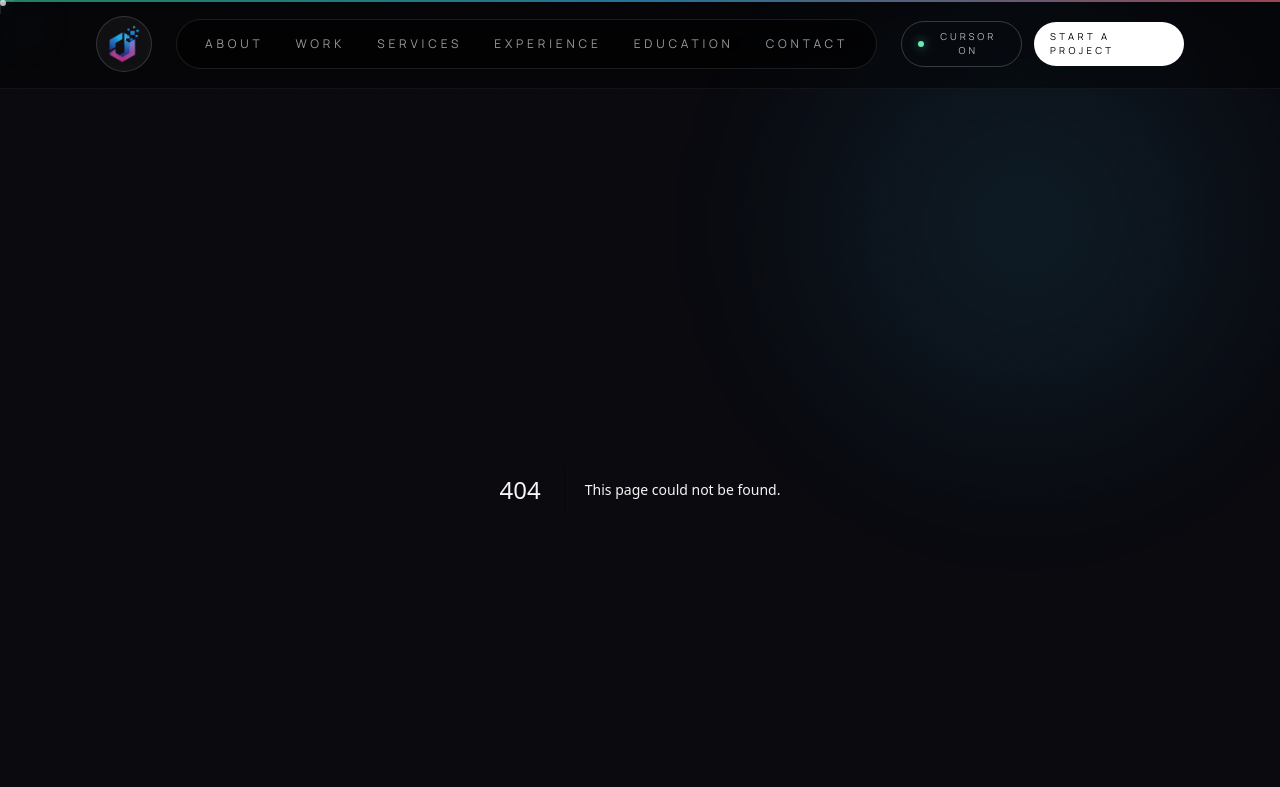
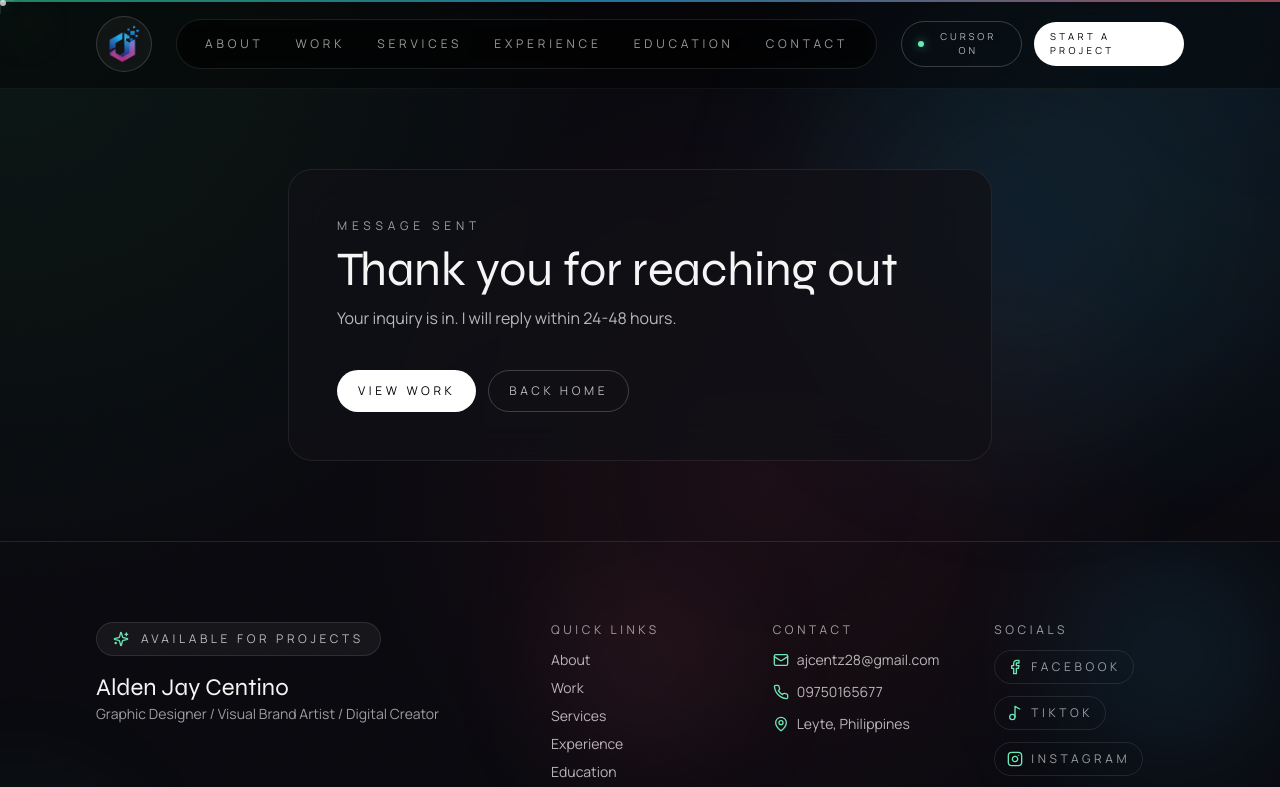
Before and after one commit to Ajaycentz/e-portfolio, a Next.js app: page /thank-you in a window 1280 px wide. Before the commit this address had no page. Shown: the top 787 px of the page. Built offline with nearby package versions, Linux system fonts and the light colour scheme.

Commit message:
Add thank-you page for form submissions

```diff
--- /dev/null
+++ b/src/app/thank-you/page.tsx
@@ -0,0 +1,45 @@
+import Link from "next/link";
+import { PageReveal } from "@/components/ui/PageReveal";
+import { SectionHeading } from "@/components/ui/SectionHeading";
+
+export const metadata = {
+  title: "Thank you | Alden Jay Centino",
+  description: "Your inquiry has been received.",
+  openGraph: {
+    title: "Thank you | Alden Jay Centino",
+    description: "Your inquiry has been received.",
+    images: ["/Profile.jpg"],
+  },
+};
+
+export default function ThankYouPage() {
+  return (
+    <PageReveal>
+      <div className="section">
+        <div className="mx-auto max-w-3xl px-4 sm:px-6 lg:px-8">
+          <div className="glass rounded-3xl p-8 md:p-12">
+            <SectionHeading
+              eyebrow="Message sent"
+              title="Thank you for reaching out"
+              description="Your inquiry is in. I will reply within 24-48 hours."
+            />
+            <div className="mt-6 flex flex-wrap gap-3">
+              <Link
+                href="/work"
+                className="rounded-full border border-white/20 bg-white px-5 py-3 text-xs uppercase tracking-[0.3em] text-black"
+              >
+                View work
+              </Link>
+              <Link
+                href="/"
+                className="rounded-full border border-white/20 px-5 py-3 text-xs uppercase tracking-[0.3em] text-white/70 transition hover:border-white/40 hover:text-white"
+              >
+                Back home
+              </Link>
+            </div>
+          </div>
+        </div>
+      </div>
+    </PageReveal>
+  );
+}
--- a/src/components/ui/ContactForm.tsx
+++ b/src/components/ui/ContactForm.tsx
@@ -71,6 +71,7 @@ export function ContactForm() {
     <form
       name="contact"
       method="POST"
+      action="/thank-you"
       data-netlify="true"
       data-netlify-honeypot="bot-field"
       onSubmit={handleSubmit}
```
